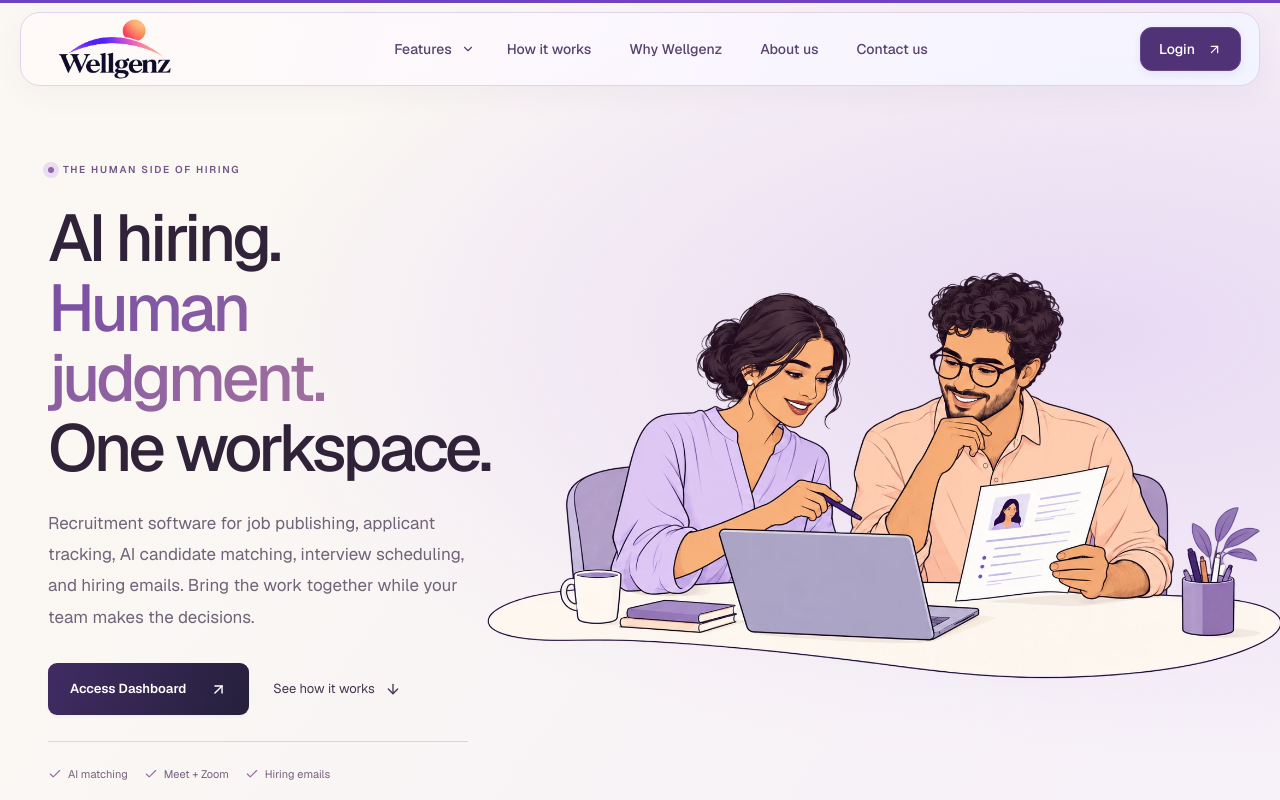
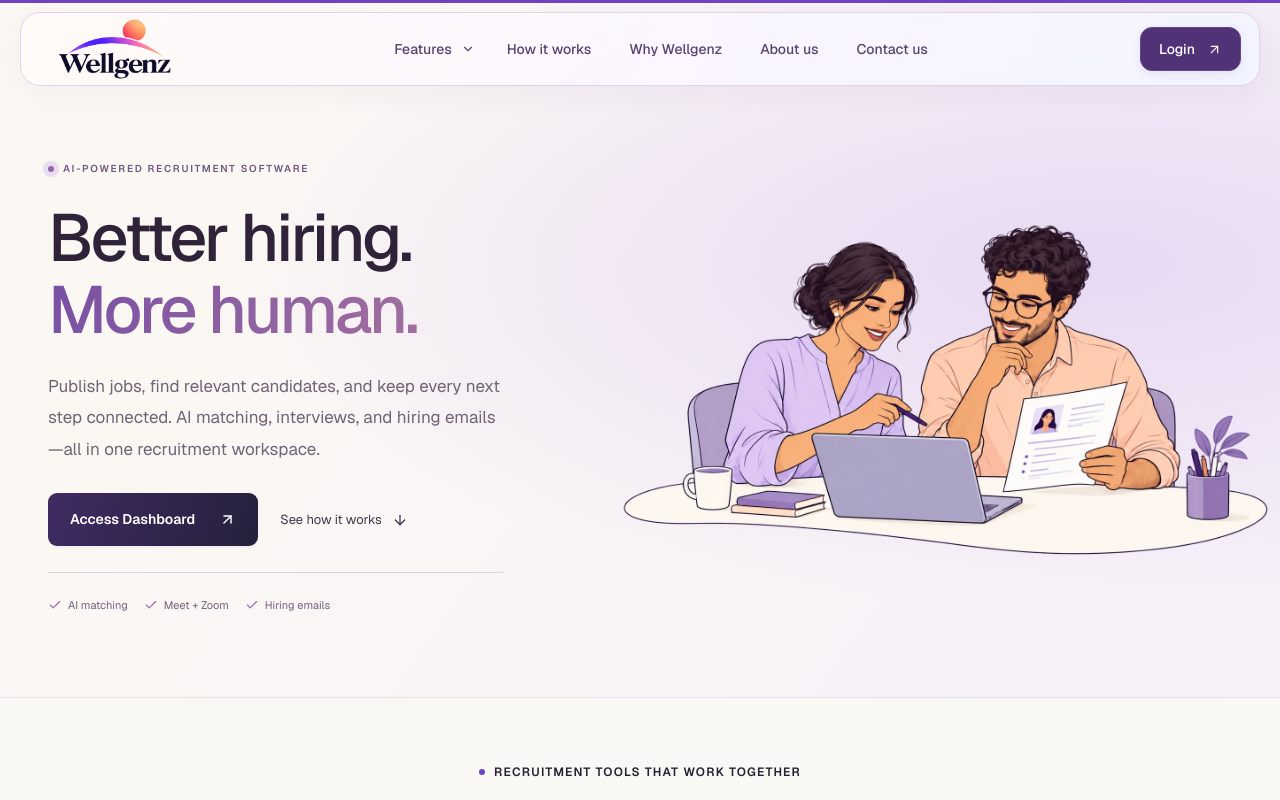
Before and after one commit to hitten04/wellgenz, a Next.js app: page / in a window 1280 px wide. Shown: the top 800 px of the page. Built offline with nearby package versions, Linux system fonts and the light colour scheme.

Commit message:
Balance homepage hero layout and simplify recruitment introduction

```diff
--- a/src/app/home-hero-3d.css
+++ b/src/app/home-hero-3d.css
@@ -1,19 +1,19 @@
-/* Homepage hero. Unframed illustration and lightweight tags. */
+/* Homepage hero: balanced copy and unframed illustration. */
 .wellgenz-home .home-spatial-hero{position:relative;isolation:isolate;overflow:hidden;background:radial-gradient(ellipse at 85% 38%,#e8d9f3 0,transparent 56%),linear-gradient(125deg,#fbf8f3 18%,#f6f0f9 100%);border-bottom:1px solid #e7dfeb}
-.wellgenz-home .home-spatial-hero .hero-grid{grid-template-columns:minmax(0,.82fr) minmax(0,1.26fr);gap:30px;padding-top:55px;padding-bottom:72px;align-items:center}
+.wellgenz-home .home-spatial-hero .hero-grid{grid-template-columns:minmax(0,1.04fr) minmax(0,1.06fr);gap:42px;padding-top:54px;padding-bottom:62px;align-items:center}
 .home-spatial-hero .spatial-hero-copy{padding-block:20px;z-index:1;min-width:0}
 .spatial-hero-eyebrow{display:flex;align-items:center;gap:9px;font-size:10px;font-weight:550;line-height:1.8;letter-spacing:1.7px;color:#735787;margin:0 0 24px}
 .spatial-hero-eyebrow>span{width:6px;height:6px;border-radius:50%;background:#9166ad;box-shadow:0 0 0 5px #eaddf2;flex-shrink:0}
-.home-spatial-hero .hero-copy h1{font-size:clamp(48px,5.15vw,72px);line-height:1.06;letter-spacing:-3.7px;font-weight:500;margin:0;color:#302339}
+.home-spatial-hero .hero-copy h1{font-size:clamp(48px,5.2vw,74px);line-height:1.08;letter-spacing:-3px;font-weight:500;margin:0;color:#302339}
 .home-spatial-hero .hero-copy h1>span{background:linear-gradient(105deg,#7950a4,#a06f9f);background-clip:text;color:transparent}
-.home-spatial-hero .hero-description{font-size:17px;line-height:1.85;max-width:420px;margin:25px 0 0;color:#716378}
-.home-spatial-hero .hero-actions{display:flex;gap:24px;flex-wrap:wrap;margin-top:30px}
-.home-spatial-hero .hero-actions .button{min-height:50px;padding-inline:22px;font-size:13px;border-radius:9px}
+.home-spatial-hero .hero-description{font-size:17px;line-height:1.85;max-width:455px;margin:25px 0 0;color:#716378}
+.home-spatial-hero .hero-actions{display:flex;gap:22px;flex-wrap:wrap;margin-top:28px}
+.home-spatial-hero .hero-actions .button{min-height:50px;padding-inline:22px;font-size:14px;border-radius:9px}
 .spatial-hero-secondary{display:inline-flex;gap:10px;align-items:center;min-height:44px;font-size:13px;color:#48344f}
 .spatial-hero-secondary>svg{transition:transform .2s}
 .spatial-hero-secondary:hover>svg{transform:translateY(3px)}
 .spatial-hero-secondary:focus-visible{outline:2px solid #7950a4;outline-offset:5px;border-radius:3px}
-.spatial-hero-capabilities{display:flex;gap:16px;flex-wrap:wrap;margin-top:26px;padding-top:23px;border-top:1px solid #dfd3e3;max-width:420px}
+.spatial-hero-capabilities{display:flex;gap:16px;flex-wrap:wrap;margin-top:26px;padding-top:23px;border-top:1px solid #dfd3e3;max-width:455px}
 .spatial-hero-capabilities>span{display:flex;align-items:center;gap:6px;font-size:11px;line-height:1.7;color:#77607e;white-space:nowrap}
 .spatial-hero-capabilities svg{color:#9769ab}
 .hero-simple-art{position:relative;perspective:1200px;min-width:0;width:100%;margin:0;display:grid;gap:12px;align-self:center;padding-block:12px;touch-action:pan-y}
@@ -22,10 +22,10 @@
 .hero-simple-tags-bottom{justify-content:flex-end}
 .hero-simple-tag{display:inline-flex;align-items:center;gap:7px;max-width:100%;border:1px solid #d9c9e4;background:#fff9;border-radius:999px;padding:9px 13px;color:#664c76;font-size:12px;line-height:1.6;overflow-wrap:anywhere}
 .hero-simple-tag>svg{color:#9168a3;flex-shrink:0}
-.hero-simple-picture{position:relative;width:120%;margin-left:-10%;transform-origin:center;pointer-events:none}
+.hero-simple-picture{position:relative;width:118%;margin-left:-9%;transform-origin:center;pointer-events:none}
 .hero-simple-picture>img{display:block;width:100%;height:auto;user-select:none}
-@media(min-width:1440px){.wellgenz-home .home-spatial-hero .hero-grid{padding-block:65px 78px}}
-@media(max-width:1100px){.wellgenz-home .home-spatial-hero .hero-grid{gap:28px;padding-block:40px 55px}.home-spatial-hero .hero-copy h1{font-size:clamp(45px,5.4vw,60px);letter-spacing:-2.8px}.home-spatial-hero .hero-description{font-size:16px}.spatial-hero-capabilities{gap:12px}.hero-simple-picture{width:114%;margin-left:-8%}.hero-simple-tag{font-size:11px;padding:8px 10px}.hero-simple-tags{padding-inline:0}}
-@media(max-width:759px){.wellgenz-home .home-spatial-hero .hero-grid{grid-template-columns:minmax(0,1fr);gap:16px;padding-top:22px;padding-bottom:35px}.home-spatial-hero .spatial-hero-copy{padding-top:12px;padding-bottom:10px}.home-spatial-hero .hero-copy h1{font-size:clamp(45px,9.5vw,66px);letter-spacing:-2.6px}.home-spatial-hero .hero-description{max-width:490px;font-size:16px;line-height:1.8;margin-top:21px}.spatial-hero-eyebrow{font-size:9px;letter-spacing:1.4px;margin-bottom:20px}.home-spatial-hero .hero-actions{gap:18px;margin-top:24px}.spatial-hero-capabilities{max-width:490px;margin-top:22px;padding-top:18px;gap:12px 18px}.hero-simple-art{max-width:660px;justify-self:center;gap:8px;padding-top:14px;padding-bottom:0}.hero-simple-picture{width:108%;margin-left:-4%}.hero-simple-tag{font-size:11px}.hero-simple-tags{gap:8px}}
+@media(min-width:1440px){.wellgenz-home .home-spatial-hero .hero-grid{padding-block:72px 80px}}
+@media(max-width:1100px){.wellgenz-home .home-spatial-hero .hero-grid{gap:28px;padding-block:40px 55px}.home-spatial-hero .hero-copy h1{font-size:clamp(44px,5.4vw,58px);letter-spacing:-2.4px}.home-spatial-hero .hero-description{font-size:16px}.spatial-hero-capabilities{gap:12px}.hero-simple-picture{width:114%;margin-left:-8%}.hero-simple-tag{font-size:11px;padding:8px 10px}.hero-simple-tags{padding-inline:0}}
+@media(max-width:759px){.wellgenz-home .home-spatial-hero .hero-grid{grid-template-columns:minmax(0,1fr);gap:16px;padding-top:22px;padding-bottom:35px}.home-spatial-hero .spatial-hero-copy{padding-top:12px;padding-bottom:10px}.home-spatial-hero .hero-copy h1{font-size:clamp(44px,9vw,64px);letter-spacing:-2.2px}.home-spatial-hero .hero-description{max-width:490px;font-size:16px;line-height:1.8;margin-top:21px}.spatial-hero-eyebrow{font-size:9px;letter-spacing:1.4px;margin-bottom:20px}.home-spatial-hero .hero-actions{gap:18px;margin-top:24px}.spatial-hero-capabilities{max-width:490px;margin-top:22px;padding-top:18px;gap:12px 18px}.hero-simple-art{max-width:660px;justify-self:center;gap:8px;padding-top:14px;padding-bottom:0}.hero-simple-picture{width:108%;margin-left:-4%}.hero-simple-tag{font-size:11px}.hero-simple-tags{gap:8px}}
 @media(max-width:419px){.hero-simple-tag{font-size:11px;padding:8px 9px;gap:6px}.hero-simple-tag>svg{width:14px;height:14px}.home-spatial-hero .hero-actions .button{font-size:12px;padding-inline:18px}.spatial-hero-secondary{font-size:12px}}
 @media(prefers-reduced-motion:reduce){.hero-simple-picture{transform:none!important}.spatial-hero-secondary>svg{transition:none}}
--- a/src/app/page.tsx
+++ b/src/app/page.tsx
@@ -33,9 +33,9 @@ export default function Home() {
     <section id="top" className="hero section-anchor home-spatial-hero">
       <div className="container hero-grid">
         <div className="hero-copy spatial-hero-copy">
-          <p className="spatial-hero-eyebrow"><span aria-hidden="true"/>THE HUMAN SIDE OF HIRING</p>
-          <h1>AI hiring.<br/><span>Human judgment.</span><br/>One workspace.</h1>
-          <p className="hero-description">Recruitment software for job publishing, applicant tracking, AI candidate matching, interview scheduling, and hiring emails. Bring the work together while your team makes the decisions.</p>
+          <p className="spatial-hero-eyebrow"><span aria-hidden="true"/>AI-POWERED RECRUITMENT SOFTWARE</p>
+          <h1>Better hiring.<br/><span>More human.</span></h1>
+          <p className="hero-description">Publish jobs, find relevant candidates, and keep every next step connected. AI matching, interviews, and hiring emails—all in one recruitment workspace.</p>
           <div className="hero-actions"><AppLink>Access Dashboard</AppLink><a className="spatial-hero-secondary" href="#how-it-works"><span>See how it works</span><ArrowDown size={16} aria-hidden="true"/></a></div>
           <div className="spatial-hero-capabilities" aria-label="Connected hiring capabilities"><span><Check size={14} aria-hidden="true"/>AI matching</span><span><Check size={14} aria-hidden="true"/>Meet + Zoom</span><span><Check size={14} aria-hidden="true"/>Hiring emails</span></div>
         </div>
```
